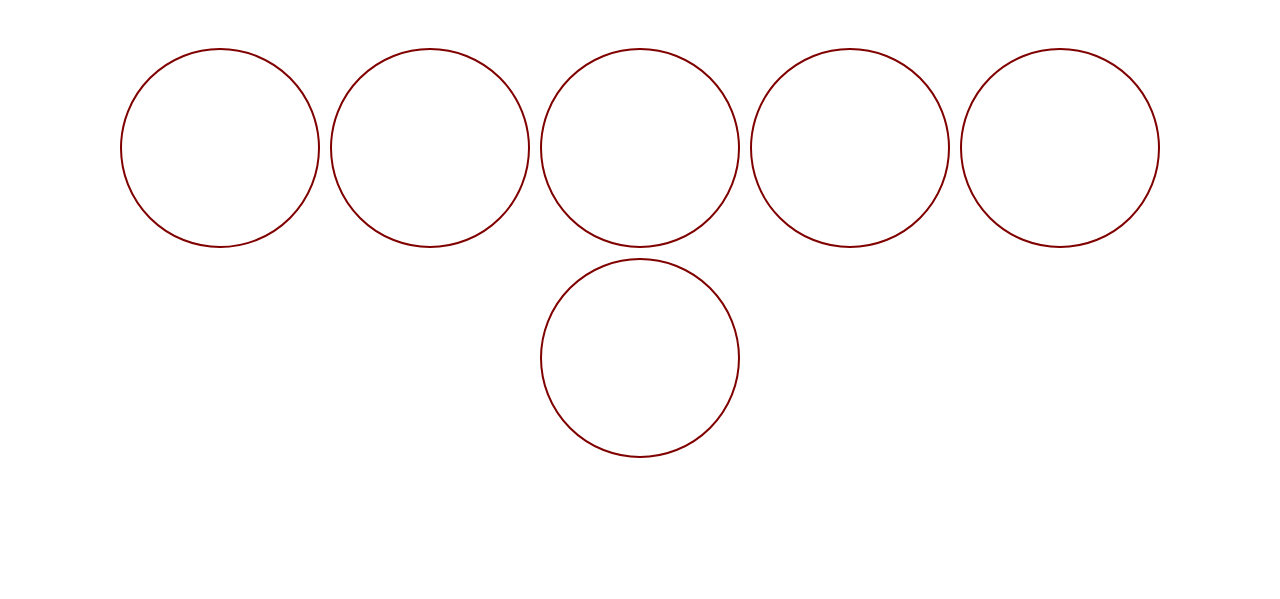
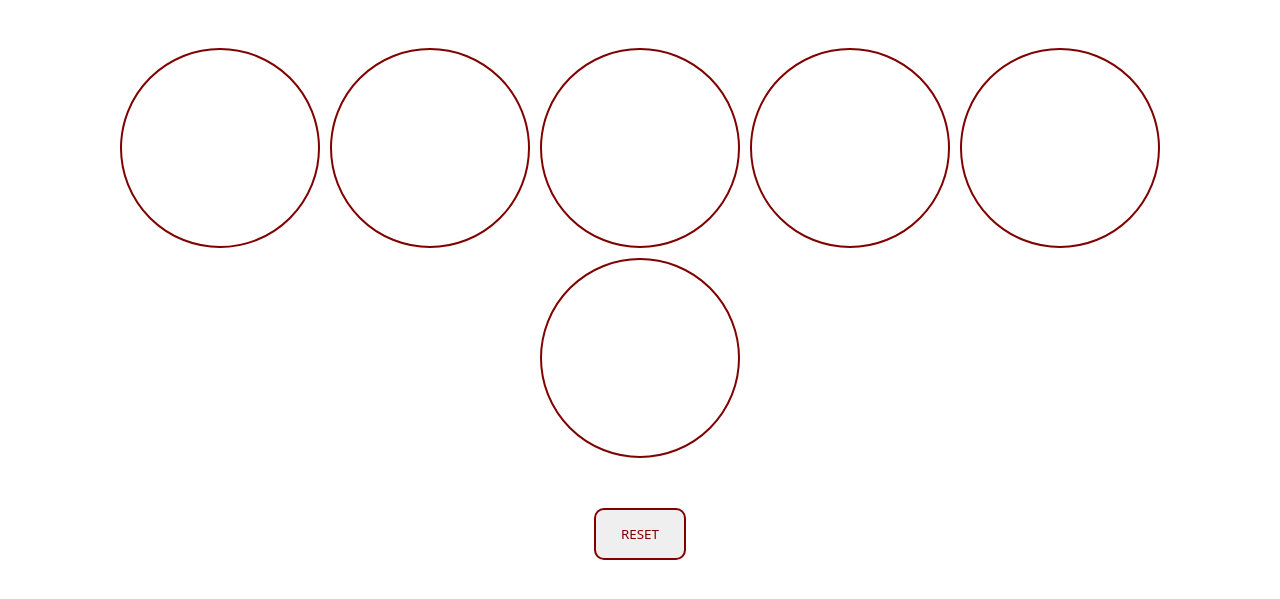
Before and after one commit to AllanKyleV/click-to-change-color, a plain HTML site: page index.html in a window 1280 px wide. Shown: the part 115-714 px from the top of the page. Drawn offline with Linux system fonts and the light colour scheme.

Commit message:
Reset button added

```diff
--- a/index.html
+++ b/index.html
@@ -18,5 +18,7 @@
         <div class="box"></div>
         <div class="box"></div>
     </div>
+
+    <button id="btn">Reset</button>
 </body>
 </html>
--- a/js-file.js
+++ b/js-file.js
@@ -12,3 +12,17 @@ container.addEventListener ("click", function (e) {
         e.target.style.backgroundColor = getRandomColor();
     }
 })
+
+// Reset color
+const resetBtn = document.getElementById('btn')
+const boxes = document.getElementsByClassName('box')
+
+function resetButton() {
+    return 'white';
+}
+
+resetBtn.addEventListener("click", function() {
+    for (let i = 0; i < boxes.length; i++) {
+        boxes[i].style.backgroundColor = resetButton();
+    }
+})
--- a/style.css
+++ b/style.css
@@ -1,3 +1,7 @@
+:root {
+    --main-font: system-ui, -apple-system, BlinkMacSystemFont, 'Segoe UI', Roboto, Oxygen, Ubuntu, Cantarell, 'Open Sans', 'Helvetica Neue', sans-serif;
+}
+
 * {
     padding: 0;
     margin: 0;
@@ -5,7 +9,7 @@
 }
 
 h1 {
-    font-family: system-ui, -apple-system, BlinkMacSystemFont, 'Segoe UI', Roboto, Oxygen, Ubuntu, Cantarell, 'Open Sans', 'Helvetica Neue', sans-serif;
+    font-family: var(--main-font);
     text-align: center;
     margin: 50px auto;
     text-transform: uppercase;
@@ -27,3 +31,23 @@ h1 {
     cursor: pointer;
     border-radius: 50%;
 }
+
+/* Reset button */
+button {
+    border: none;
+    display: block;
+    margin: 30px auto;
+    padding: 15px 25px;
+    border-radius: 10px;
+    cursor: pointer;
+    border: 2px solid maroon;
+    font-family: var(--main-font);
+    text-transform: uppercase;
+    font-weight: 500;
+    color: maroon;
+}
+
+button:hover {
+    background-color: maroon;
+    color: white;
+}
```
Also changed, not shown: 1 other file.
